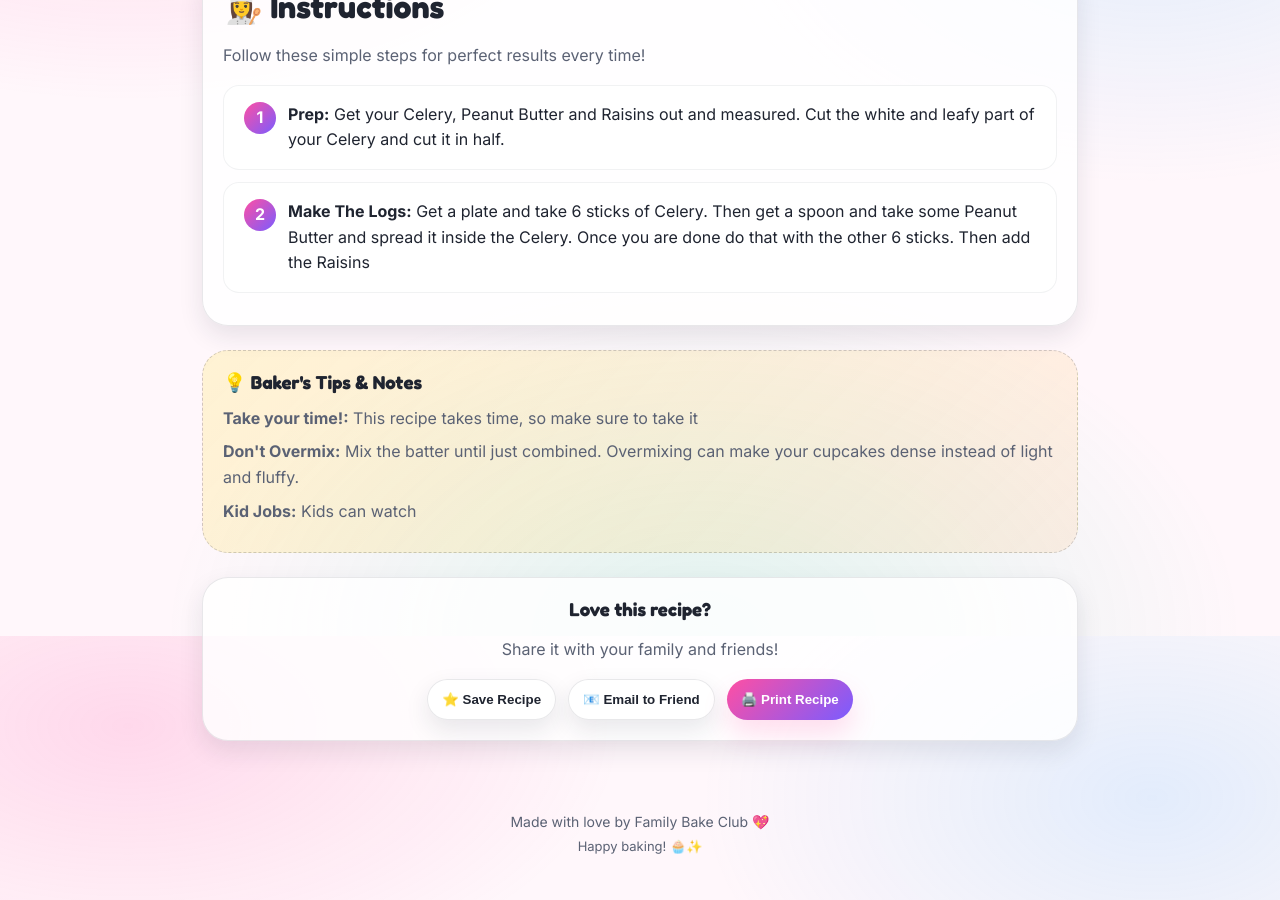
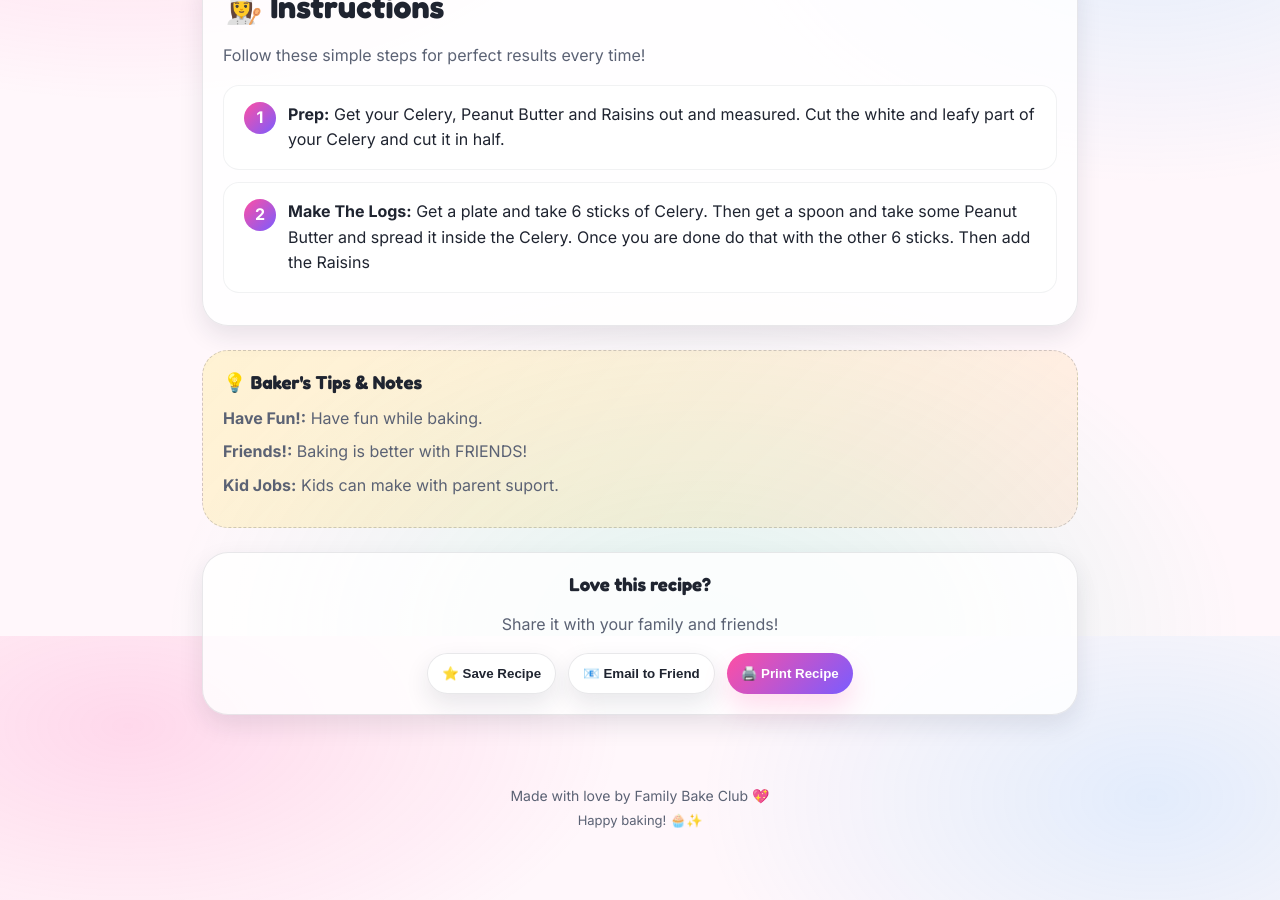
Before and after one commit to addisoneshinkle/FamilyBakeClub-Website, a Jekyll site: the page built from _recipes/ants-on-a-log.md, in a window 1280 px wide and 900 px high, scrolled down 1164 px. Built offline with Jekyll 4.4.1, drawn with Linux system fonts in a browser that asks for light colours.

Commit message:
Finished ants on a log

```diff
--- a/_recipes/ants-on-a-log.md
+++ b/_recipes/ants-on-a-log.md
@@ -28,11 +28,11 @@ instructions:
       description:
           Get a plate and take 6 sticks of Celery. Then get a spoon and take some Peanut Butter and spread it inside the Celery. Once you are done do that with the other 6 sticks. Then add the Raisins
 tips_and_notes:
-    - title: Take your time!
-      description: This recipe takes time, so make sure to take it
-    - title: Don't Overmix
+    - title: Have Fun!
+      description: Have fun while baking.
+    - title: Friends!
       description:
-          Mix the batter until just combined. Overmixing can make your cupcakes dense instead of light and fluffy.
+          Baking is better with FRIENDS!
     - title: Kid Jobs
-      description: Kids can watch
+      description: Kids can make with parent suport.
 ---
```
